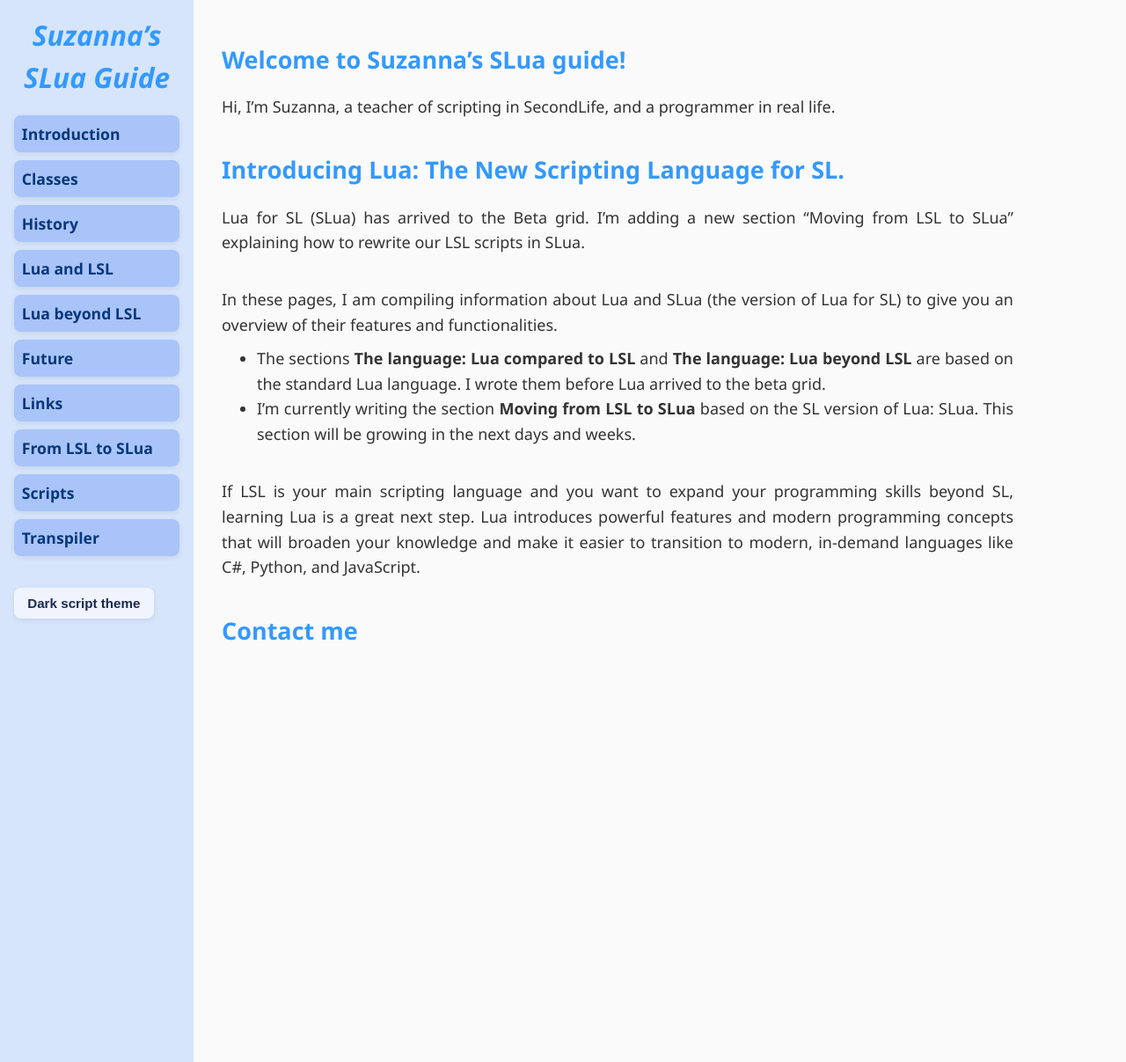
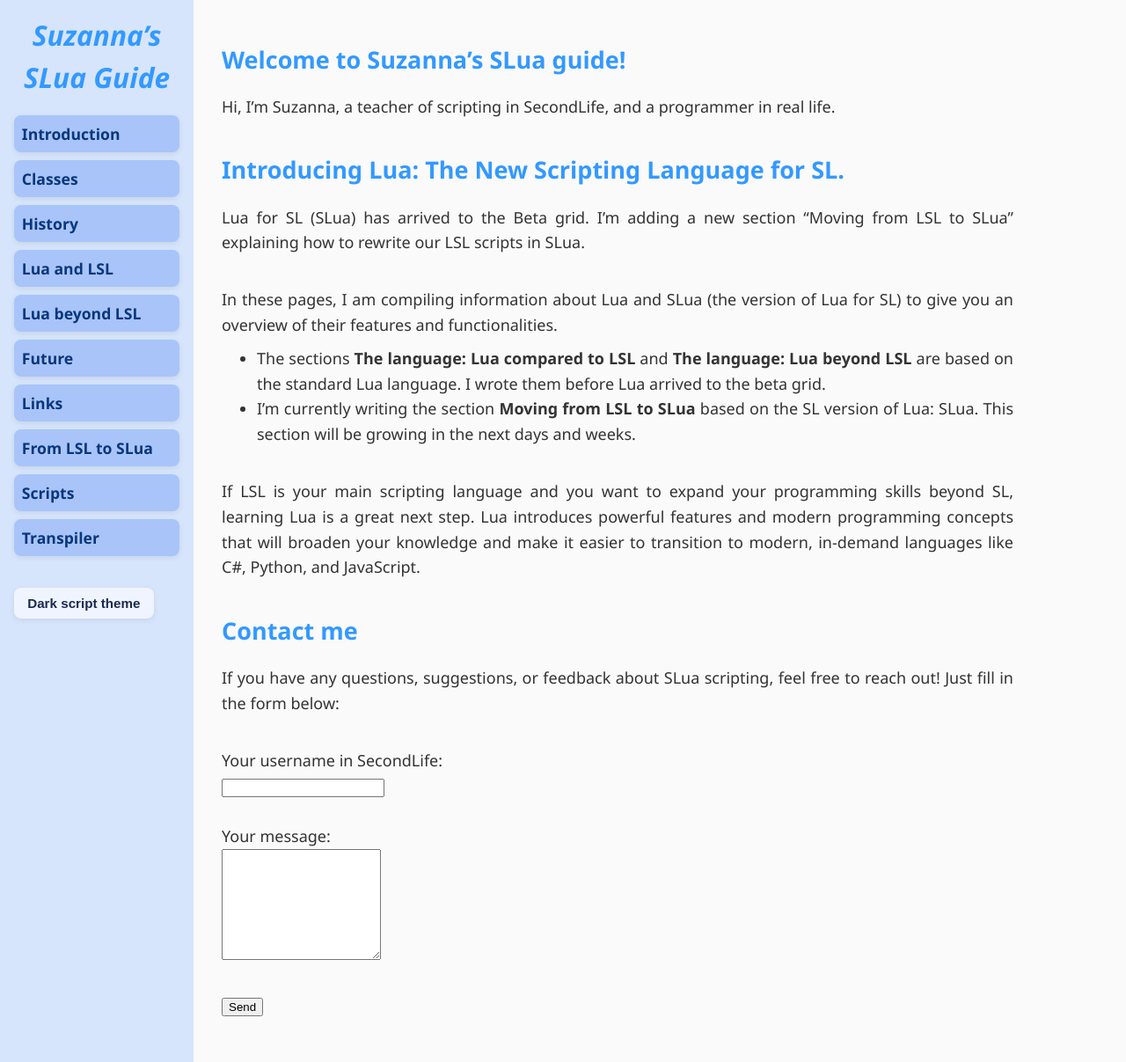
Before and after one commit to Suzanna-Linn/slua, a Jekyll site: the page built from docs/index.md, in a window 1280 px wide and 1207 px high. Shown: the whole window at 88% size. Built offline with Jekyll 4.4.1, drawn with Linux system fonts in a browser that asks for light colours; nearby versions of some CDN libraries; comment, search, counter and statistics services are not loaded.

Commit message:
Update index.md

```diff
--- a/docs/index.md
+++ b/docs/index.md
@@ -17,3 +17,46 @@ In these pages, I am compiling information about Lua and SLua (the version of Lu
 If LSL is your main scripting language and you want to expand your programming skills beyond SL, learning Lua is a great next step. Lua introduces powerful features and modern programming concepts that will broaden your knowledge and make it easier to transition to modern, in-demand languages like C#, Python, and JavaScript.
 
 ## Contact me
+
+If you have any questions, suggestions, or feedback about SLua scripting, feel free to reach out! Just fill in the form below:
+
+<form id="contact-form">
+  <label for="username">Your username in SecondLife:</label><br />
+  <input type="text" id="username" name="username" required /><br /><br />
+
+  <label for="message">Your message:</label><br />
+  <textarea id="message" name="message" rows="8" required></textarea><br /><br />
+
+  <button type="submit">Send</button>
+</form>
+
+<div id="response" style="margin-top: 1em;"></div>
+
+<script>
+document.getElementById('contact-form').addEventListener('submit', function(e) {
+  e.preventDefault();
+
+  const url = 'https://script.google.com/macros/s/AKfycbyHcSCjjt3mZjTwWEBe__dQPynkChSThF7qzAcj8a4S1sU7QUDP2abIlTZkvW_6Gbrt/exec';
+
+  const formData = new URLSearchParams();
+  formData.append('Action', 'send mail');
+  formData.append('Subject', 'SLua webpage: ' + document.getElementById('username').value.trim());
+  formData.append('Html', document.getElementById('message').value.trim());
+  formData.append('Body', document.getElementById('message').value.trim());
+
+  fetch(url, {
+    method: 'POST',
+    headers: {
+      'Content-Type': 'application/x-www-form-urlencoded'
+    },
+    body: formData.toString()
+  })
+  .then(() => {
+    document.getElementById('response').innerText = 'Thank you! Your message has been sent.';
+    document.getElementById('contact-form').reset();
+  })
+  .catch(() => {
+    document.getElementById('response').innerText = 'Oops! Something went wrong. Please try again later.';
+  });
+});
+</script>
```
